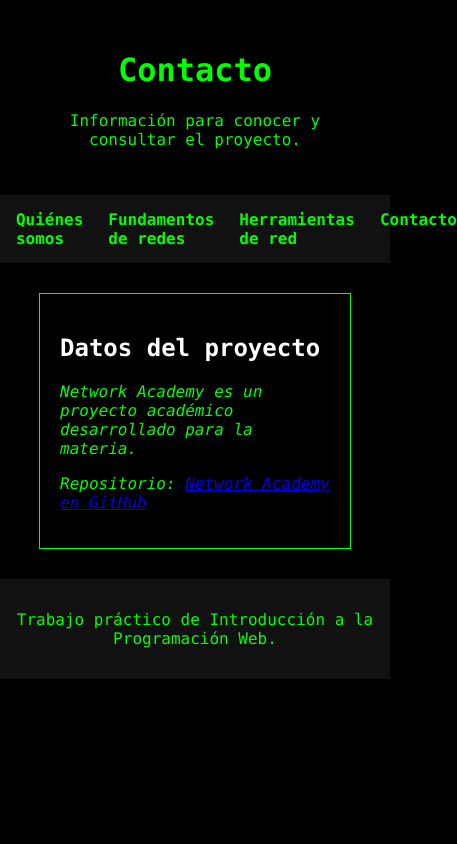
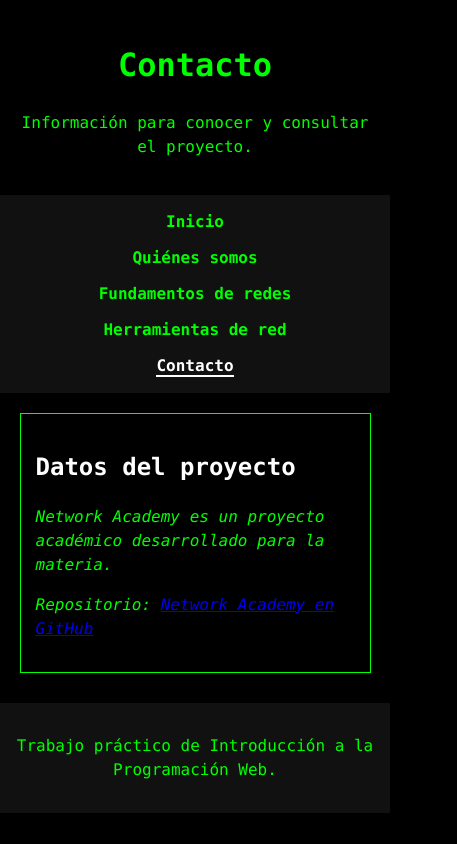
Before and after one commit to K1MBOGG/network-academy, a plain HTML site: page html/contacto.html in a window 390 px wide. Shown: the whole page, 457 px wide, since content can reach past the window. Drawn offline with Linux system fonts and the light colour scheme.

Commit message:
Modificaciones para entrega-metadatos y mejoras de navegacion

```diff
--- a/css/estilos.css
+++ b/css/estilos.css
@@ -4,6 +4,21 @@ body {
     font-family: Consolas, Monaco, "Courier New", monospace;
     background-color: black;
     color: #00ff00;
+    line-height: 1.5;
+}
+
+/* Enlace accesible para saltar el menú con el teclado */
+.enlace-saltar {
+    position: absolute;
+    left: -1000px;
+    top: 10px;
+    padding: 10px;
+    background-color: white;
+    color: black;
+}
+
+.enlace-saltar:focus {
+    left: 10px;
 }
 
 /* Encabezado principal */
@@ -21,6 +36,7 @@ nav {
 nav ul {
     display: flex;
     justify-content: center;
+    flex-wrap: wrap;
     gap: 25px;
     margin: 0;
     padding: 0;
@@ -35,6 +51,17 @@ nav a {
 
 nav a:hover {
     color: white;
+}
+
+nav a:focus,
+main a:focus {
+    outline: 2px solid white;
+    outline-offset: 4px;
+}
+
+nav .enlace-activo {
+    color: white;
+    border-bottom: 2px solid white;
 }
 
 /* Contenido central */
@@ -61,3 +88,26 @@ footer {
     background-color: #111111;
     text-align: center;
 }
+
+/* Adaptación para celulares y pantallas pequeñas */
+@media (max-width: 700px) {
+    header {
+        padding: 20px 15px;
+    }
+
+    nav ul {
+        flex-direction: column;
+        align-items: center;
+        gap: 12px;
+    }
+
+    main {
+        width: 90%;
+        margin: 20px auto;
+    }
+
+    section,
+    article {
+        padding: 15px;
+    }
+}
--- a/html/contacto.html
+++ b/html/contacto.html
@@ -3,33 +3,38 @@
 <head>
     <meta charset="UTF-8">
     <meta name="viewport" content="width=device-width, initial-scale=1.0">
+    <meta name="author" content="José Oliva">
+    <meta name="description" content="Información de contacto y repositorio del proyecto académico Network Academy.">
+    <meta name="keywords" content="Network Academy, contacto, proyecto académico, repositorio">
     <title>Contacto - Network Academy</title>
     <link rel="stylesheet" href="../css/estilos.css">
 </head>
 <body>
-    <header>
+    <a class="enlace-saltar" href="#contenido-principal">Saltar al contenido principal</a>
+
+    <header class="encabezado-principal">
         <h1>Contacto</h1>
         <p>Información para conocer y consultar el proyecto.</p>
     </header>
 
-    <nav>
+    <nav class="navegacion-principal" aria-label="Navegación principal">
         <ul>
             <li><a href="../index.html">Inicio</a></li>
             <li><a href="quienes-somos.html">Quiénes somos</a></li>
             <li><a href="fundamentos-redes.html">Fundamentos de redes</a></li>
             <li><a href="herramientas-red.html">Herramientas de red</a></li>
-            <li><a href="contacto.html">Contacto</a></li>
+            <li><a class="enlace-activo" href="contacto.html" aria-current="page">Contacto</a></li>
         </ul>
     </nav>
 
-    <main>
+    <main id="contenido-principal">
         <section>
             <h2>Datos del proyecto</h2>
             <address>
                 <p>Network Academy es un proyecto académico desarrollado para la materia.</p>
                 <p>
                     Repositorio:
-                    <a href="https://github.com/K1MBOGG/network-academy" target="_blank">
+                    <a href="https://github.com/K1MBOGG/network-academy" target="_blank" rel="noopener noreferrer">
                         Network Academy en GitHub
                     </a>
                 </p>
```
Also changed, not shown: html/fundamentos-redes.html (+9 -4 lines), html/herramientas-red.html (+9 -4 lines), html/quienes-somos.html (+9 -4 lines), index.html (+9 -4 lines), 2 other files.
